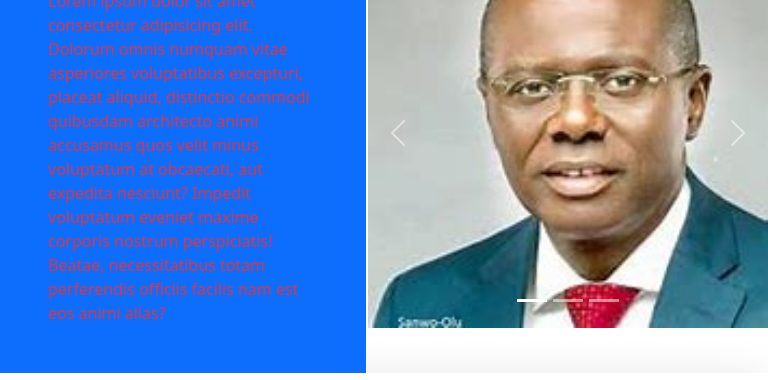
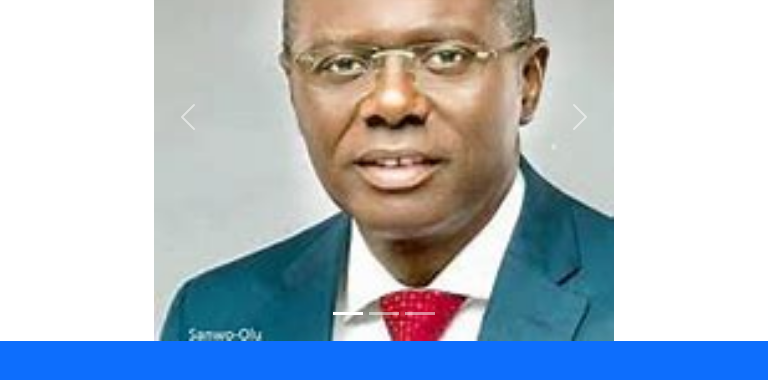
Before and after one commit to dayframs/bootstrap-practice, a plain HTML site: page index.html in a window 768 px wide. Shown: the part 257-637 px from the top of the page. Drawn offline with Linux system fonts and the light colour scheme.

Commit message:
media css added

```diff
--- a/bootstrap.css
+++ b/bootstrap.css
@@ -15,18 +15,6 @@ nav img {
     gap: 2px;
     align-items: center;
     margin-top: 150px;
-}
-@media (max-width: 750px)
-{
-    .heropage {
-    display: flex;
-    flex-direction: column-reverse;
-    gap: 0;
-    margin-top: 150px;
-    }
-    .carouselslide {
-        width: 70%;
-    }
 }
 .animation img {
     width: 200px;
--- a/index.html
+++ b/index.html
@@ -6,6 +6,7 @@
     <title>Bootstrap</title>
     <link rel="stylesheet" href="./bootstrap.css">
     <link rel="stylesheet" href="./bootstrap-5.3.0-dist/css/bootstrap.css">
+    <link rel="stylesheet" href="./media.css">
 </head>
 <body>
 <nav class="navbar navbar-expand-lg bg-body-tertiary shadow-lg fixed-top">
--- /dev/null
+++ b/media.css
@@ -0,0 +1,23 @@
+@media (max-width: 600px)
+{
+    .heropage {
+    display: flex;
+    flex-direction: column-reverse;
+    gap: 0;
+    margin-top: 150px;
+    }
+    .carouselslide {
+        width: 70%;
+    }
+}
+@media (min-width: 601px) and (max-width: 999px) {
+   .heropage {
+    display: flex;
+    flex-direction: column-reverse;
+    gap: 0;
+    margin-top: 150px;
+    }
+    .carouselslide {
+        width: 60%;
+    }
+}
```
